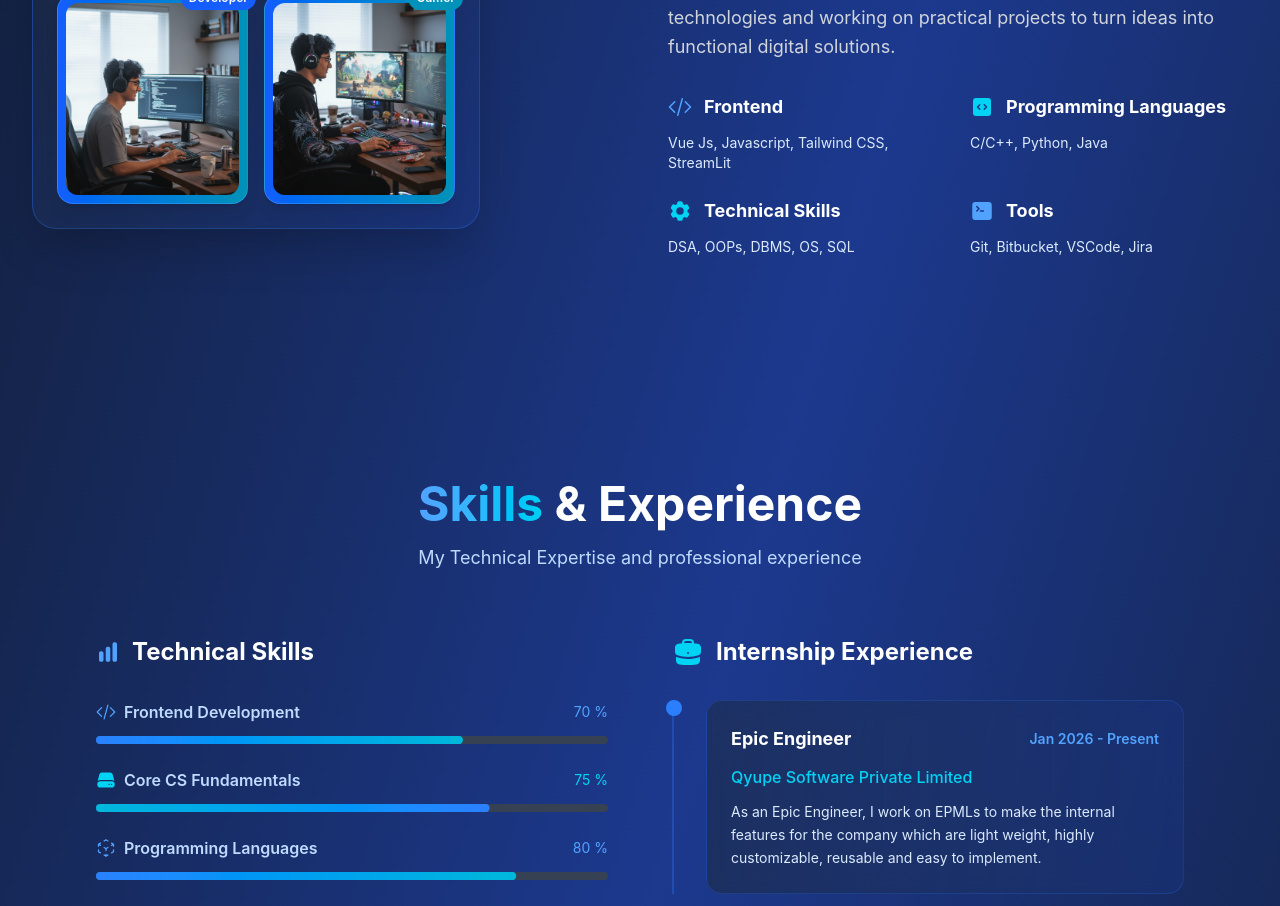
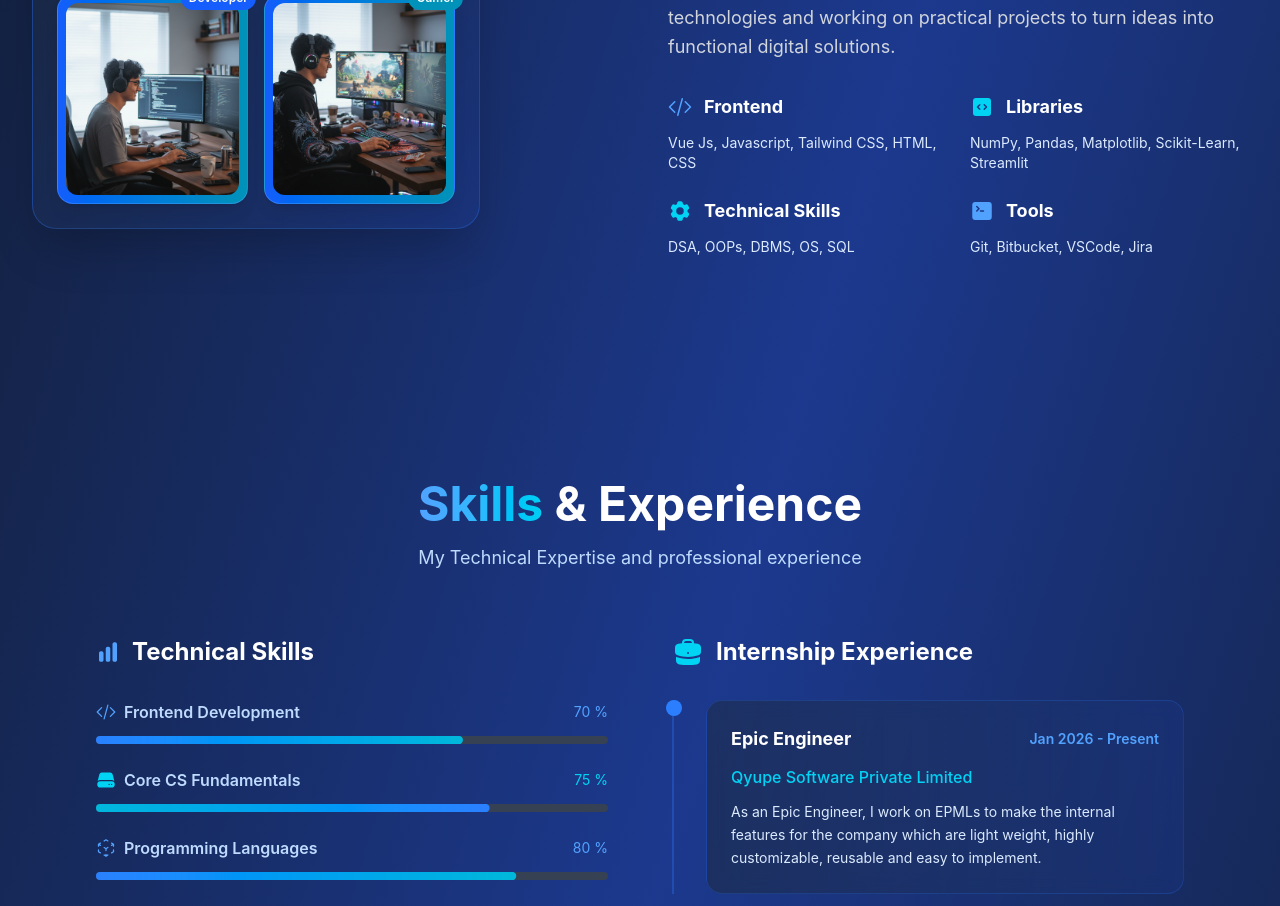
Before and after one commit to Namanbardia/Portfolio, a Vue app: page / in a window 1280 px wide. Shown: the part 1200-2106 px from the top of the page. Built offline with nearby package versions, Linux system fonts and the light colour scheme.

Commit message:
small things fixed

```diff
--- a/src/components/About.vue
+++ b/src/components/About.vue
@@ -161,14 +161,14 @@ const skills = [
         icon: CodeBracketIcon,
         iconColor: 'text-blue-400',
         title: 'Frontend',
-        description: 'Vue Js, Javascript, Tailwind CSS, StreamLit',
+        description: 'Vue Js, Javascript, Tailwind CSS, HTML, CSS',
     },
     {
         id: 2,
         icon: CodeBracketSquareIcon,
         iconColor: 'text-cyan-400',
-        title: 'Programming Languages',
-        description: 'C/C++, Python, Java',
+        title: 'Libraries',
+        description: 'NumPy, Pandas, Matplotlib, Scikit-Learn, Streamlit',
     },
     {
         id: 3,
--- a/src/components/Contact.vue
+++ b/src/components/Contact.vue
@@ -66,11 +66,16 @@
                         <img :src="GithubIcon" class="w-5 h-5" />
                     </a>
 
-                    <a href="https://wa.me/918306868368?text=Hello%20Naman"
+                    <a href="https://www.instagram.com/namanbardia.10?igsh=MXF0OGh5dDRnMzAxdA=="
+                    target="_blank"
+                    class="p-3 bg-blue-500/20 border border-blue-400/30 rounded-xl text-blue-400 hover:bg-blue-500/30 transition-all">
+                        <img :src="InstagramIcon" class="w-5 h-5" />
+                    </a>
+                    <!-- <a href="https://wa.me/918306868368?text=Hello%20Naman"
                     target="_blank"
                     class="p-3 bg-blue-500/20 border border-blue-400/30 rounded-xl text-blue-400 hover:bg-blue-500/30 transition-all">
                         <img :src="WhatsappIcon" class="w-5 h-5" />
-                    </a>
+                    </a> -->
                 </div>
             </div>
         </div>
@@ -138,8 +143,9 @@
 <script setup>
 import LinkedinIcon from '@/assets/SVGs/Linkedin.svg'
 import GithubIcon from '@/assets/SVGs/Github.svg'
-import WhatsappIcon from '@/assets/SVGs/Whatsapp.svg'
-import LeetcodeIcon from '@/assets/SVGs/Leetcode.svg'
+// import WhatsappIcon from '@/assets/SVGs/Whatsapp.svg'
+// import LeetcodeIcon from '@/assets/SVGs/Leetcode.svg'
+import InstagramIcon from '@/assets/SVGs/Instagram.svg'
 import { EnvelopeIcon, PhoneIcon, MapPinIcon, ChatBubbleLeftRightIcon, UserGroupIcon, ShareIcon } from '@heroicons/vue/24/solid';
 
 const handleSubmit = async (e) => {
--- a/src/components/ExperienceSkills.vue
+++ b/src/components/ExperienceSkills.vue
@@ -144,7 +144,7 @@ const skills = [
     },
     {
         id: 4,
-        title: 'Python Libraries',
+        title: 'Libraries & Frameworks',
         icon: CodeBracketSquareIcon,
         iconColor: 'text-cyan-400',
         percentage: 75,
--- a/src/components/Navbar.vue
+++ b/src/components/Navbar.vue
@@ -57,7 +57,7 @@
             </ul>
             <div class="mt-8 md:mt-0 md:ml-8">
                 <a
-                href="https://wa.me/918306868368?text=Hello%20Naman"
+                href="https://www.linkedin.com/in/naman-bardia/"
                 target="_blank"
                 class="px-6 py-2.5 bg-linear-to-r from-blue-500 to-cyan-500 text-white rounded-full
                 hover:shadow-lg hover:shadow-blue-500/25 transition-all duration-300 hover:scale-105
--- a/src/components/Projects.vue
+++ b/src/components/Projects.vue
@@ -153,7 +153,7 @@ const projects = ref([
         links: [
             {
                 name: 'Live Demo',
-                url: '#',
+                url: 'https://naman-portfolio-xi.vercel.app/',
                 icon: EyeIcon,
                 class: 'text-blue-400 hover:text-blue-300'
             },
```
Also changed, not shown: src/assets/SVGs/Instagram.svg (added).
